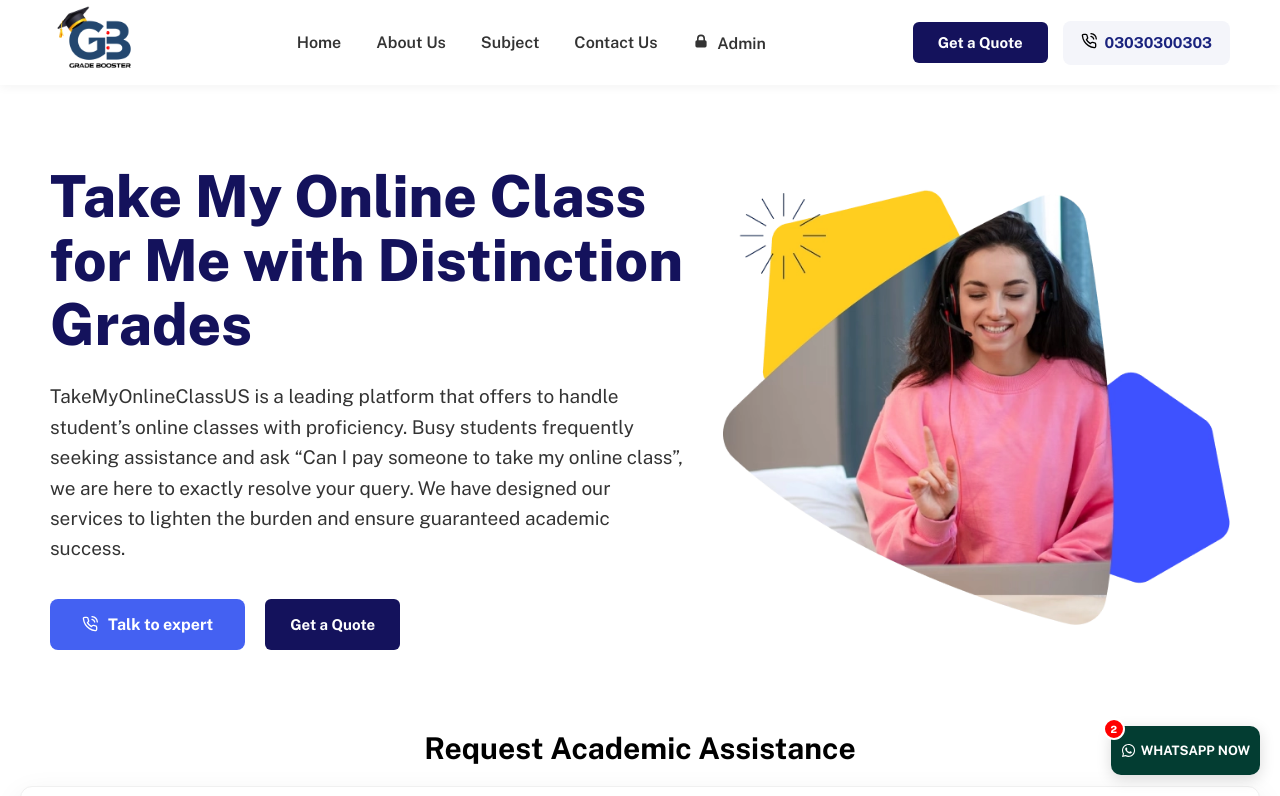
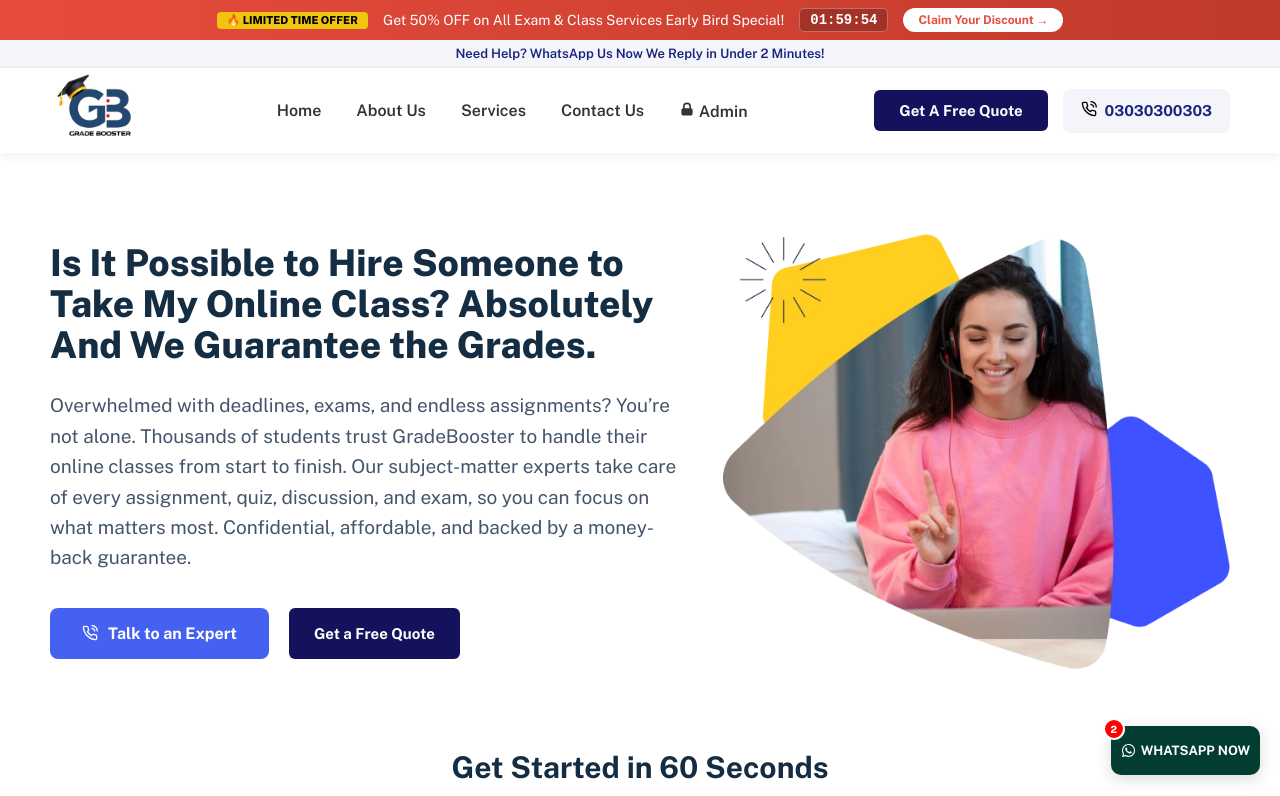
Before and after one commit to kashifjavaid1/Grade-boostera-websites, a React (Vite) app: page / in a window 1280 px wide. Shown: the top 796 px of the page. Built offline with nearby package versions, Linux system fonts and the light colour scheme.

Commit message:
LIMITED TIME OFFER

```diff
--- a/src/components/Navbar/Navbar.css
+++ b/src/components/Navbar/Navbar.css
@@ -5,10 +5,69 @@
     font-family: 'Public Sans', sans-serif;
 }
 
+.sale-banner {
+    background: linear-gradient(90deg, #E74C3C, #C0392B);
+    color: white;
+    padding: 8px 20px;
+    z-index: 1100;
+    position: relative;
+    font-size: 14px;
+}
+
+.banner-content {
+    max-width: 1350px;
+    margin: 0 auto;
+    display: flex;
+    justify-content: center;
+    align-items: center;
+    gap: 15px;
+    flex-wrap: wrap;
+}
+
+.sale-banner .badge {
+    background: #F1C40F;
+    color: #000;
+    padding: 2px 10px;
+    border-radius: 4px;
+    font-weight: 800;
+    font-size: 11px;
+}
+
+.timer-box {
+    background: rgba(0, 0, 0, 0.2);
+    padding: 3px 10px;
+    border-radius: 5px;
+    font-family: 'Courier New', Courier, monospace;
+    font-weight: bold;
+    border: 1px solid rgba(255, 255, 255, 0.3);
+}
+
+.banner-btn {
+    background: white;
+    color: #E74C3C;
+    border: none;
+    padding: 5px 15px;
+    border-radius: 20px;
+    font-weight: 700;
+    cursor: pointer;
+    font-size: 12px;
+    transition: 0.3s;
+}
+
+.top-bar-notice {
+    background: #f4f5fa;
+    text-align: center;
+    padding: 6px;
+    font-size: 13px;
+    font-weight: 600;
+    color: #1a237e;
+    border-bottom: 1px solid #eee;
+}
+
 .navbar {
     background-color: #ffffff;
     width: 100%;
-    box-shadow: 0 2px 10px rgba(0, 0, 0, 0.05);
+    box-shadow: 0 4px 10px rgba(0, 0, 0, 0.05);
     position: sticky;
     top: 0;
     z-index: 1000;
@@ -130,7 +189,7 @@ a:hover::before {
 @media (max-width: 1024px) {
     .navbar-container {
         padding: 0 20px;
-        height: 75px;
+        height: 50px;
     }
 
     .navbar-links {
@@ -195,3 +254,14 @@ a:hover::before {
         display: none;
     }
 }
+
+@media (max-width: 768px) {
+    .banner-text {
+        font-size: 12px;
+        text-align: center;
+    }
+
+    .sale-banner {
+        padding: 10px;
+    }
+}
--- a/src/components/Navbar/Navbar.jsx
+++ b/src/components/Navbar/Navbar.jsx
@@ -1,4 +1,4 @@
-import React, { useState } from 'react';
+import React, { useState, useEffect } from 'react';
 import './Navbar.css';
 import logo from '../../assets/Grade Booster PNG file.png';
 import { FiPhoneCall } from "react-icons/fi";
@@ -9,11 +9,42 @@ import QuoteForm from '../QuoteForm/QuoteForm';
 function Navbar() {
   const [isOpen, setIsOpen] = useState(false);
   const [isModalOpen, setIsModalOpen] = useState(false);
+  const [timeLeft, setTimeLeft] = useState(7200);
+
+  useEffect(() => {
+    const timer = setInterval(() => {
+      setTimeLeft((prev) => (prev > 0 ? prev - 1 : 0));
+    }, 1000);
+    return () => clearInterval(timer);
+  }, []);
+
+  const formatTime = (seconds) => {
+    const h = Math.floor(seconds / 3600).toString().padStart(2, '0');
+    const m = Math.floor((seconds % 3600) / 60).toString().padStart(2, '0');
+    const s = (seconds % 60).toString().padStart(2, '0');
+    return `${h}:${m}:${s}`;
+  };
+
+
   const openWhatsApp = () => {
-    window.open("https://api.whatsapp.com/send/?phone=923481005573&text=Hi, I need help with my online class.", "_blank");
+    window.open("https://api.whatsapp.com/send/?phone=923030300303&text=Hi, I need help with my online class.", "_blank");
   };
   return (
     <>
+      <div className="sale-banner">
+        <div className="banner-content">
+          <span className="badge">🔥 LIMITED TIME OFFER</span>
+          <p className="banner-text">Get 50% OFF on All Exam & Class Services Early Bird Special!
+          </p>
+          <div className="timer-box">{formatTime(timeLeft)}</div>
+          <button className="banner-btn" onClick={() => setIsModalOpen(true)}>Claim Your Discount →</button>
+        </div>
+      </div>
+
+      <div className="top-bar-notice">
+        <p>Need Help? WhatsApp Us Now We Reply in Under 2 Minutes!</p>
+      </div>
+
       <nav className="navbar">
         <div className="navbar-container">
           <div className="navbar-logo">
@@ -26,22 +57,21 @@ function Navbar() {
             <ul className="navbar-links">
               <li><Link to="/" className="nav-link" onClick={() => setIsOpen(false)}>Home</Link></li>
               <li><Link to="/about" className="nav-link" onClick={() => setIsOpen(false)}>About Us</Link></li>
-              <li><Link to="/subject" className="nav-link" onClick={() => setIsOpen(false)}>Subject</Link></li>
+              <li><Link to="/services" className="nav-link" onClick={() => setIsOpen(false)}>Services</Link></li>
               <li><Link to="/contact-us" className="nav-link" onClick={() => setIsOpen(false)}>Contact Us</Link></li>
 
-              <li>
+              <li className="mobile-only">
                 <Link to="/login" className="nav-link admin-link" onClick={() => setIsOpen(false)}>
-                  <HiLockClosed style={{ marginRight: '5px' }} /> Admin
+                  <HiLockClosed /> Admin
                 </Link>
               </li>
             </ul>
           </div>
 
           <div className="navbar-right-side">
-            <button className="quote-btn" onClick={() => setIsModalOpen(true)} >
-              Get a Quote
+            <button className="quote-btn" onClick={() => setIsModalOpen(true)}>
+              Get A Free Quote
             </button>
-
 
             <div className="phone-container" onClick={openWhatsApp}>
               <span className="phone-icon"><FiPhoneCall /></span>
@@ -55,9 +85,7 @@ function Navbar() {
         </div>
       </nav>
 
-      {isModalOpen && (
-        <QuoteForm onClose={() => setIsModalOpen(false)} />
-      )}
+      {isModalOpen && <QuoteForm onClose={() => setIsModalOpen(false)} />}
     </>
   );
 }
--- a/src/components/QuoteForm/QuoteForm.css
+++ b/src/components/QuoteForm/QuoteForm.css
@@ -204,6 +204,7 @@
     .quote-modal-card {
         padding: 25px 20px;
         border-radius: 16px;
+        margin: 0px 10px;
     }
 }
 
@@ -237,4 +238,14 @@
     .upload-box-dashed {
         padding: 20px;
     }
+
+    .main-title {
+
+        font-size: 17px;
+
+    }
+
+    .close-btn-x {
+        right: 10px;
+    }
 }
--- a/src/components/RequestForm/RequestForm.css
+++ b/src/components/RequestForm/RequestForm.css
@@ -16,6 +16,13 @@
 .request-form-heading {
     text-align: center;
     font-size: 30px;
+    color: #152d42;
+    font-weight: 700;
+}
+
+.request-subtitle {
+    text-align: center;
+    padding-top: 10px;
 }
 
 .form-header {
@@ -26,7 +33,7 @@
 }
 
 .form-title {
-    color: #1a237e;
+    color: #316fa6;
     font-size: 24px;
     font-weight: 800;
 }
--- a/src/components/RequestForm/RequestForm.jsx
+++ b/src/components/RequestForm/RequestForm.jsx
@@ -105,13 +105,14 @@ const MultiStepForm = () => {
     return (
         <>
             <div className='request-form-main-container'>
-                <h3 className='request-form-heading'>Request Academic Assistance</h3>
+                <h3 className='request-form-heading'> Get Started in 60 Seconds</h3>
+                <p className='request-subtitle'>Tell us what you need and we’ll match you with the perfect expert.</p>
                 <div className="request-form-card">
 
                     {step === 1 ? (
                         <div className="step-container">
                             <div className="form-header">
-                                <h2 className="form-title">Start Your Request</h2>
+                                <h2 className="form-title"></h2>
                                 <div className="form-dots">
                                     <span className="dot yellow"></span>
                                     <span className="dot gray"></span>
@@ -176,7 +177,7 @@ const MultiStepForm = () => {
 
                                 </div>
                                 <button className="continue-btn" onClick={handleNextStep}>
-                                    Continue <span>→</span>
+                                    Continue  <span>→</span>
                                 </button>
                             </div>
                         </div>
@@ -281,7 +282,7 @@ const MultiStepForm = () => {
 
                             <span className="check-icon">✓</span>
 
-                            <p>100% Confidential - Your information is secure with us. We respect your privacy.</p>
+                            <p>🔒 100% Confidential. Your information is protected with end-to-end encryption. We never share your details.</p>
 
                         </div>
 
--- a/src/index.css
+++ b/src/index.css
@@ -34,21 +34,18 @@ body {
 }
 
 .hero-title {
-    font-size: 58px;
+    font-size: 37px;
     font-weight: 800;
     line-height: 1.1;
-    color: #14125C;
+    color: #152d42;
     margin-bottom: 25px;
 }
 
-.highlight {
-    color: #14125C;
-}
 
 .hero-description {
     font-size: 19px;
     font-weight: 400;
-    color: #333;
+    color: #44546a;
     margin-bottom: 35px;
     line-height: 1.6;
 }
--- a/src/pages/Home.jsx
+++ b/src/pages/Home.jsx
@@ -20,18 +20,17 @@ const Home = () => {
                 <div className="hero-container">
                     <div className="hero-left">
                         <h1 className="hero-title">
-                            Take My Online Class <br />
-                            for Me with <span className="highlight">Distinction Grades</span>
+                            Is It Possible to Hire Someone to Take My Online Class? Absolutely And We Guarantee the Grades.
                         </h1>
                         <p className="hero-description">
-                            TakeMyOnlineClassUS is a leading platform that offers to handle student’s online classes with proficiency. Busy students frequently seeking assistance and ask “Can I pay someone to take my online class”, we are here to exactly resolve your query. We have designed our services to lighten the burden and ensure guaranteed academic success.
+                            Overwhelmed with deadlines, exams, and endless assignments? You’re not alone. Thousands of students trust GradeBooster to handle their online classes from start to finish. Our subject-matter experts take care of every assignment, quiz, discussion, and exam, so you can focus on what matters most. Confidential, affordable, and backed by a money-back guarantee.
                         </p>
                         <div className="hero-buttons">
                             <button className="btn-talk" onClick={openWhatsApp}>
-                                <FiPhoneCall className="btn-icon" /> Talk to expert
+                                <FiPhoneCall className="btn-icon" /> Talk to an Expert
                             </button>
                             <button className="quote-btn" onClick={() => setIsModalOpen(true)}>
-                                Get a Quote
+                                Get a Free Quote
                             </button>
                         </div>
                     </div>
```
